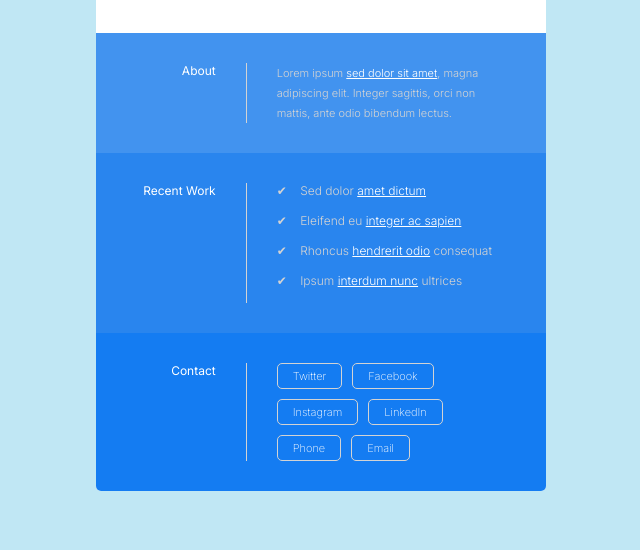
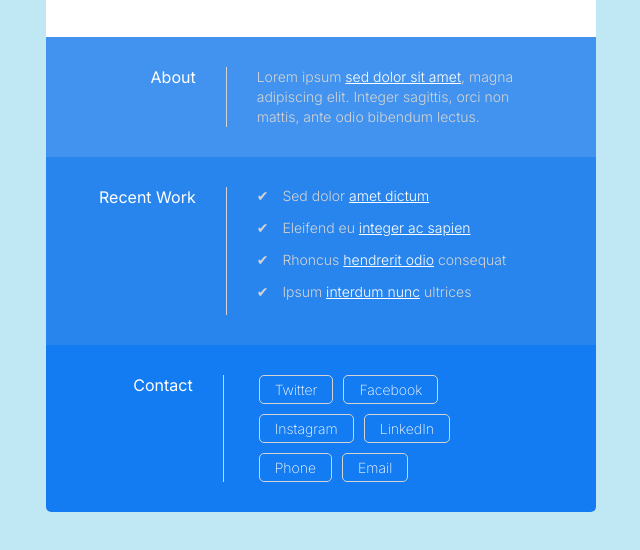
Before and after one commit to Macadudek/Portfolio-mini-project, a plain HTML site: page index.html in a window 1280 px wide. Shown: the part 250-800 px from the top of the page, without its empty margins (319-959 px from the left). Drawn offline with Linux system fonts and the light colour scheme.

Commit message:
final-touch

```diff
--- a/style.css
+++ b/style.css
@@ -7,11 +7,11 @@ body {
     background-color: rgb(192, 231, 244);
     font-weight: 300;
     font-family: 'Inter', sans-serif;
+    margin: 20px;
 }
 
 .main-container {
     background-color: white;
-    height: 90%;
     min-width: 300px;
     max-width: 450px;
     margin: 20px auto;
@@ -133,10 +133,7 @@ li span {
 @media only screen and (min-width: 768px) {
 
     .main-container {
-        height: 90%;
         min-width: 450px;
-        margin: 20px auto;
-        border-radius: 5px;
     }
 
     .lightblue-container {
@@ -147,7 +144,7 @@ li span {
     }
 
     .blue-container {
-        height: 20%;
+        height: 30%;
         background-color: rgb(41, 133, 238);
         display: flex;
         align-items: flex-start;
@@ -213,3 +210,42 @@ li span {
         margin: 0px 0 15px;
     }
 }
+
+/* Large devices (laptops/desktops, 992px and up) */
+@media only screen and (min-width: 992px) {
+
+    .main-container {
+        min-width: 550px;
+        margin: 20px auto;
+        border-radius: 5px;
+    }
+
+    .social-links-container {
+        padding: 0 35px;
+    }
+
+    h2 {
+        font-size: 30px;
+    }
+
+    h3 {
+        font-size: 16px;
+    }
+
+    h5 {
+        font-size: 18px;
+    }
+
+    h6 {
+        font-size: 14px;
+    }
+
+    p {
+        font-size: 14px;
+    }
+
+    ul {
+        font-size: 14px;
+    }
+
+}
```
